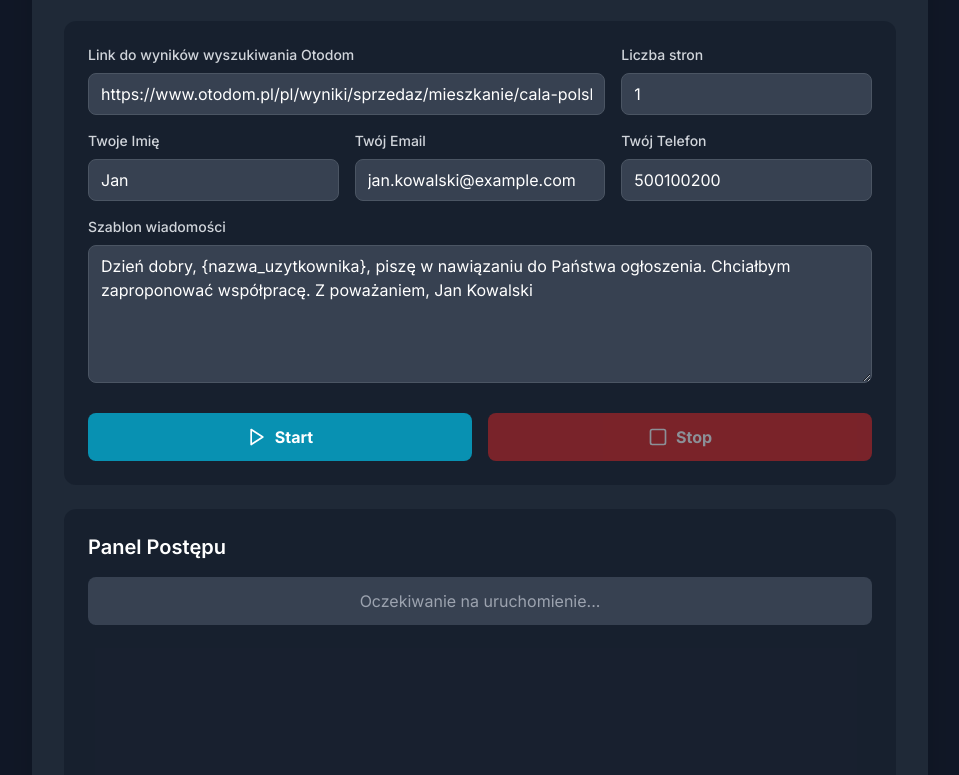
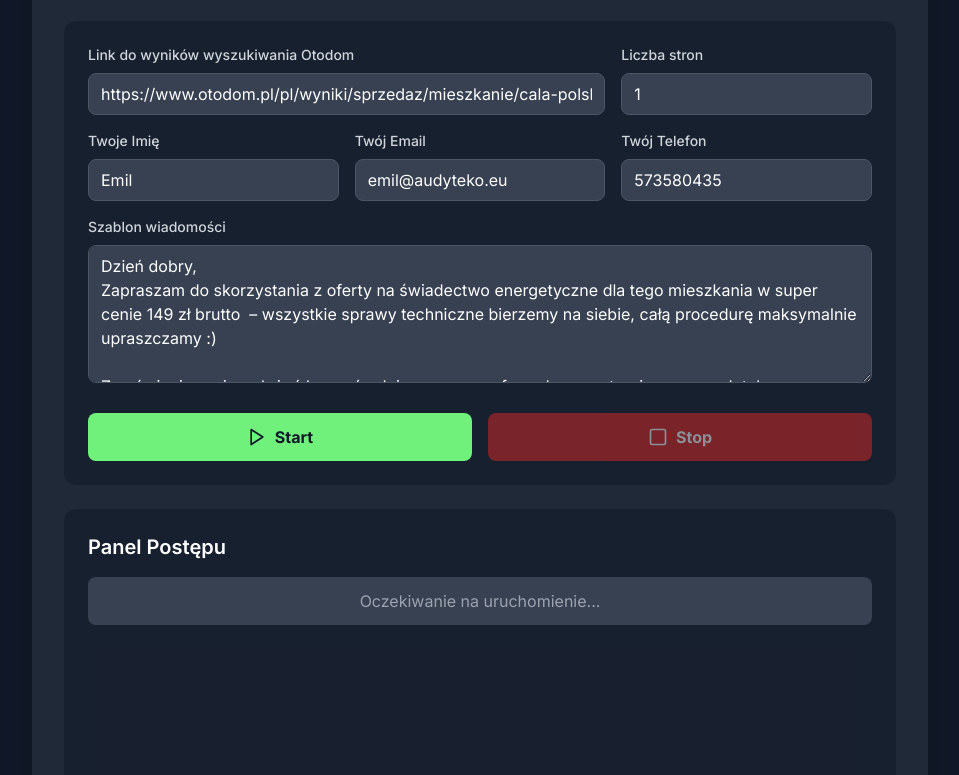
Before and after one commit to officecopypal-afk/scraper, a website: page index.html in a window 1280 px wide. Shown: the part 115-890 px from the top of the page, without its empty margins (160-1119 px from the left). Drawn offline with nearby package versions, Linux system fonts and the light colour scheme.

Commit message:
index.html

```diff
--- a/index.html
+++ b/index.html
@@ -14,7 +14,7 @@
         .animate-fade-in { animation: fadeIn 0.5s ease-out forwards; }
         .loader {
             border: 4px solid #f3f3f3;
-            border-top: 4px solid #3498db;
+            border-top: 4px solid #6ff17c; /* Zmieniony kolor */
             border-radius: 50%;
             width: 20px;
             height: 20px;
@@ -28,7 +28,7 @@
     <div class="w-full max-w-4xl bg-gray-800 rounded-2xl shadow-2xl p-6 md:p-8 space-y-6">
         <!-- Nagłówek -->
         <div class="text-center">
-            <h1 class="text-3xl font-bold text-cyan-400">Audyteko SDR</h1>
+            <h1 class="text-3xl font-bold text-[#6ff17c]">Audyteko SDR</h1>
             <p class="text-gray-400 mt-1">Asystent do wysyłania wiadomości na Otodom</p>
         </div>
 
@@ -37,7 +37,7 @@
             <div class="grid grid-cols-1 md:grid-cols-3 gap-4">
                 <div class="md:col-span-2">
                     <label for="otodom-url" class="block text-sm font-medium text-gray-300 mb-2">Link do wyników wyszukiwania Otodom</label>
-                    <input type="text" id="otodom-url" class="w-full bg-gray-700 border border-gray-600 rounded-lg px-3 py-2 text-white placeholder-gray-500 focus:outline-none focus:ring-2 focus:ring-cyan-500" placeholder="Wklej tutaj link..." value="https://www.otodom.pl/pl/wyniki/sprzedaz/mieszkanie/cala-polska?limit=24&ownerTypeSingleSelect=AGENCY&page=1">
+                    <input type="text" id="otodom-url" class="w-full bg-gray-700 border border-gray-600 rounded-lg px-3 py-2 text-white placeholder-gray-500 focus:outline-none focus:ring-2 focus:ring-[#6ff17c]" placeholder="Wklej tutaj link..." value="https://www.otodom.pl/pl/wyniki/sprzedaz/mieszkanie/cala-polska?limit=24&ownerTypeSingleSelect=AGENCY&page=1">
                 </div>
                 <div>
                     <label for="page-count" class="block text-sm font-medium text-gray-300 mb-2">Liczba stron</label>
@@ -46,17 +46,24 @@
             </div>
 
             <div class="grid grid-cols-1 md:grid-cols-3 gap-4">
-                <div><label for="user-name" class="block text-sm font-medium text-gray-300 mb-2">Twoje Imię</label><input type="text" id="user-name" class="w-full bg-gray-700 border border-gray-600 rounded-lg px-3 py-2 text-white" value="Jan"></div>
-                <div><label for="user-email" class="block text-sm font-medium text-gray-300 mb-2">Twój Email</label><input type="email" id="user-email" class="w-full bg-gray-700 border border-gray-600 rounded-lg px-3 py-2 text-white" value="jan.kowalski@example.com"></div>
-                <div><label for="user-phone" class="block text-sm font-medium text-gray-300 mb-2">Twój Telefon</label><input type="tel" id="user-phone" class="w-full bg-gray-700 border border-gray-600 rounded-lg px-3 py-2 text-white" value="500100200"></div>
+                <div><label for="user-name" class="block text-sm font-medium text-gray-300 mb-2">Twoje Imię</label><input type="text" id="user-name" class="w-full bg-gray-700 border border-gray-600 rounded-lg px-3 py-2 text-white" value="Emil"></div>
+                <div><label for="user-email" class="block text-sm font-medium text-gray-300 mb-2">Twój Email</label><input type="email" id="user-email" class="w-full bg-gray-700 border border-gray-600 rounded-lg px-3 py-2 text-white" value="emil@audyteko.eu"></div>
+                <div><label for="user-phone" class="block text-sm font-medium text-gray-300 mb-2">Twój Telefon</label><input type="tel" id="user-phone" class="w-full bg-gray-700 border border-gray-600 rounded-lg px-3 py-2 text-white" value="573580435"></div>
             </div>
 
             <div>
                 <label for="message-template" class="block text-sm font-medium text-gray-300 mb-2">Szablon wiadomości</label>
-                <textarea id="message-template" rows="5" class="w-full bg-gray-700 border border-gray-600 rounded-lg px-3 py-2 text-white">Dzień dobry, {nazwa_uzytkownika}, piszę w nawiązaniu do Państwa ogłoszenia. Chciałbym zaproponować współpracę. Z poważaniem, Jan Kowalski</textarea>
+                <textarea id="message-template" rows="5" class="w-full bg-gray-700 border border-gray-600 rounded-lg px-3 py-2 text-white">Dzień dobry,
+Zapraszam do skorzystania z oferty na świadectwo energetyczne dla tego mieszkania w super cenie 149 zł brutto  – wszystkie sprawy techniczne bierzemy na siebie, całą procedurę maksymalnie upraszczamy :)
+
+Zamówienie można złożyć bezpośrednio przez nasz formularz na stronie: www.audyteko.eu
+Zapraszam do sprawdzenia nas oraz przetestowania naszej oferty dla agencji nieruchomości! :)
+Pozdrawiam,
+Emil
+www.audyteko.eu</textarea>
             </div>
             <div class="flex flex-col sm:flex-row gap-4 pt-2">
-                <button id="start-btn" class="w-full bg-cyan-600 hover:bg-cyan-700 text-white font-bold py-3 px-4 rounded-lg transition-colors duration-300 flex items-center justify-center gap-2">
+                <button id="start-btn" class="w-full bg-[#6ff17c] hover:brightness-95 text-gray-900 font-bold py-3 px-4 rounded-lg transition-all duration-300 flex items-center justify-center gap-2">
                     <svg xmlns="http://www.w3.org/2000/svg" width="20" height="20" viewBox="0 0 24 24" fill="none" stroke="currentColor" stroke-width="2" stroke-linecap="round" stroke-linejoin="round"><polygon points="5 3 19 12 5 21 5 3"></polygon></svg>
                     <span>Start</span>
                 </button>
@@ -153,7 +160,7 @@
             setUIState(true);
             logContainer.innerHTML = '';
 
-            const scraperUrl = 'https://ephemeral-kitsune-9be704.netlify.app/netlify/functions/scrape';
+            const scraperUrl = 'https://ephemeral-kitsune-9be704.netlify.app/.netlify/functions/scrape';
             const pageCount = parseInt(pageCountInput.value, 10) || 1;
             const baseUrl = urlInput.value.trim();
             let totalAdsProcessed = 0;
```
